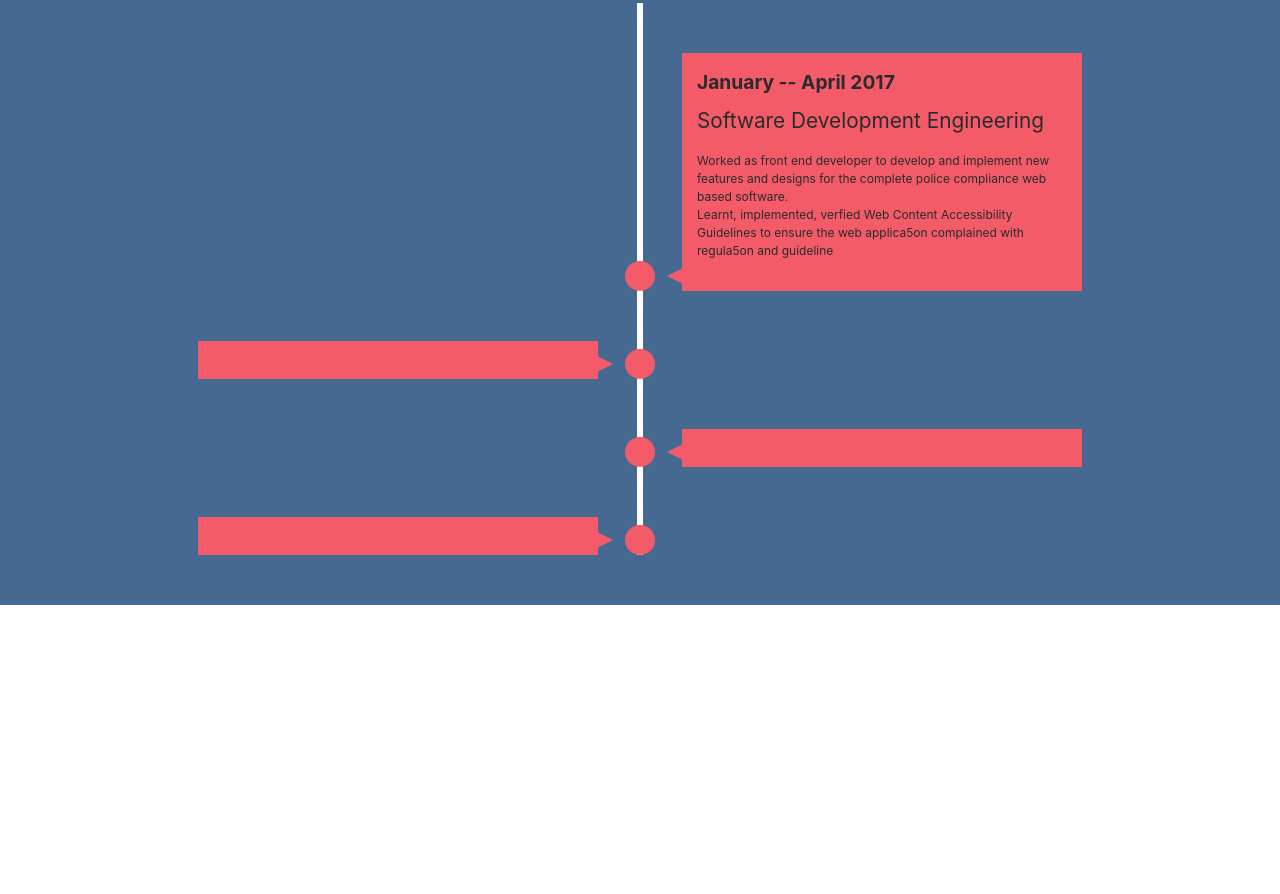
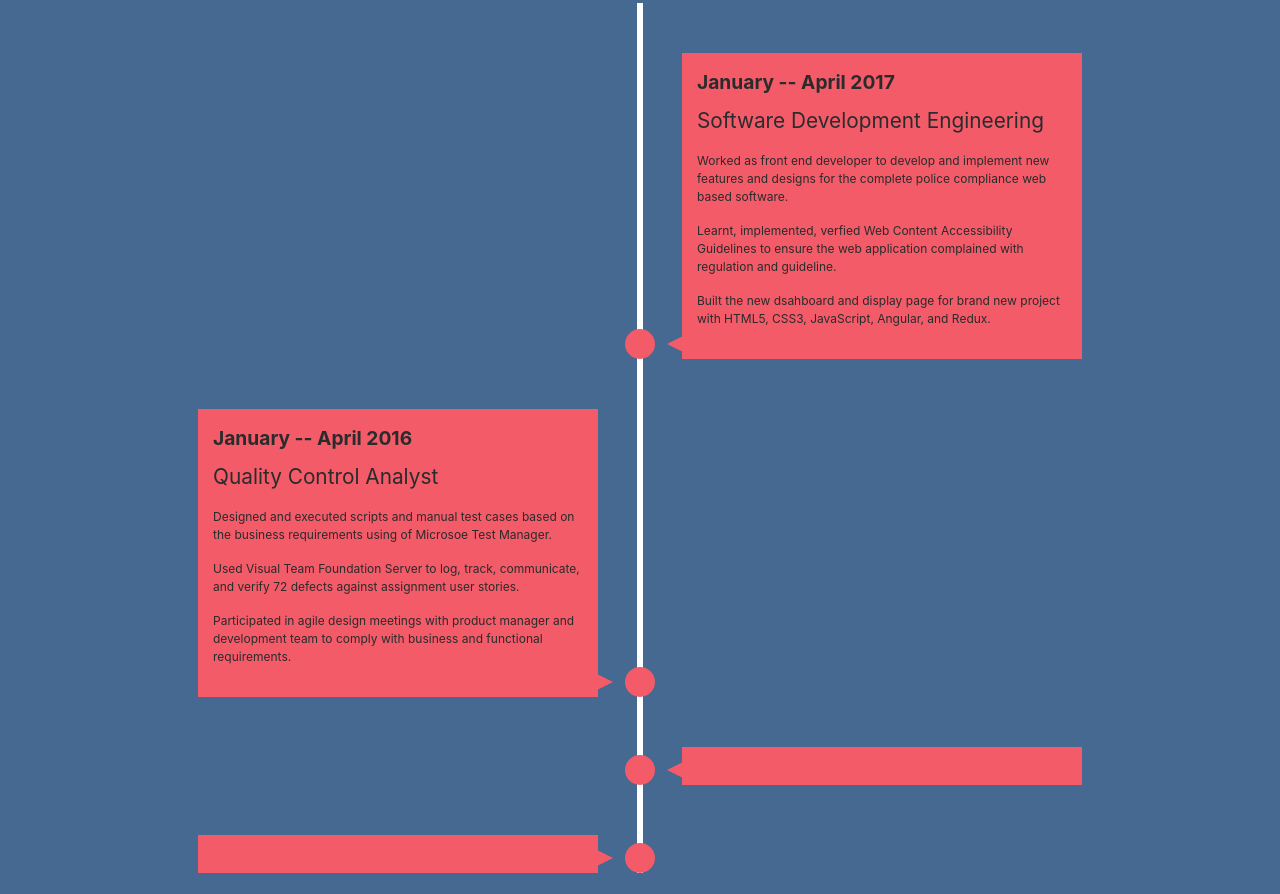
Before and after one commit to jackeyjia/personal-portfolio, a website: page src/index.html in a window 1280 px wide. Shown: the part 868-1762 px from the top of the page. Drawn offline with Linux system fonts and the light colour scheme.

Commit message:
update content

```diff
--- a/src/index.html
+++ b/src/index.html
@@ -60,14 +60,12 @@
             <p>Currently, I am a 4<sup>th</sup> student in Computer Science and Business Administration
               Double Degree program, Computer Science at Univeristy of Waterloo and Business Administration at
               Wilfrid Laurier University. With the passionate in technology and innovative creation, I love to
-              to learn new technology and using it to build new and facinating stuffs!
-            </p>
+              to learn new technology and using it to build new and facinating stuffs!</p>
             </div>
             <div class="col-sm-8 introuction__detail--part2">
               <p>With the study in buisiness and past working experience in financial companies.
                 I strongly belived that financial and banking industrial will be the next industry
-              that will be disrupted and revolunized by the rapid change in technology.
-            </p>
+                that will be disrupted and revolunized by the rapid change in technology.</p>
               </div>
             </div>
           </div>
@@ -78,21 +76,20 @@
         <ul>
           <li>
             <div class="job">
-          <time datetime="2017"> January -- April 2017</time>
+              <time> January -- April 2017</time>
               <p class="job__title">Software Development Engineering</p>
-          <p class="job__detail">Worked as front end developer to develop and implement new
-          features and designs for the complete police compliance web based software.
-          <br class="job__break">
-          Learnt, implemented, verfied Web Content Accessibility Guidelines to ensure
-          the web applica5on complained with regula5on and guideline
-
-
-          </p>
+              <p class="job__detail">Worked as front end developer to develop and implement new features and designs for the complete police compliance web based software. </p>
+              <p class="job__detail">Learnt, implemented, verfied Web Content Accessibility Guidelines to ensure the web application complained with regulation and guideline.</p>
+              <p class="job__detail">Built the new dsahboard and display page for brand new project with HTML5, CSS3, JavaScript, Angular, and Redux.</p>
             </div>
           </li>
           <li>
             <div class="job">
-          <time></time>
+              <time>January -- April 2016</time>
+              <p class="job__title">Quality Control Analyst</p>
+              <p class="job__detail">Designed and executed scripts and manual test cases based on the business requirements using of Microsoe Test Manager.</p>
+              <p class="job__detail">Used Visual Team Foundation Server to log, track, communicate, and verify 72 defects against assignment user stories.</p>
+              <p class="job__detail">Participated in agile design meetings with product manager and development team to comply with business and functional requirements.</p>
             </div>
           </li>
           <li>
```
Lines whose indentation alone changed are shown as unchanged.
